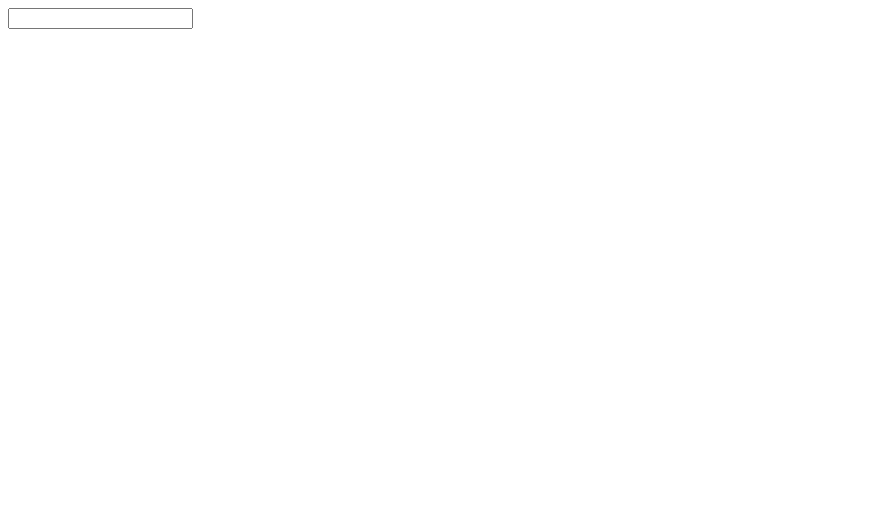
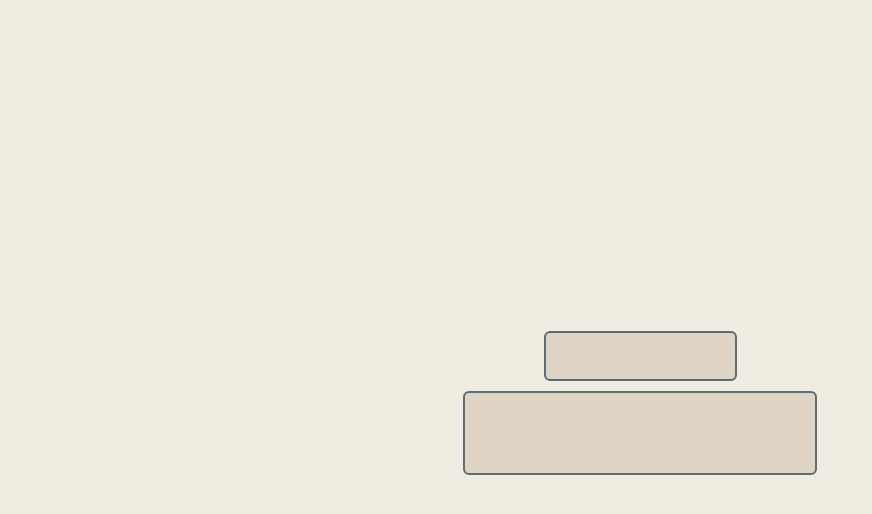
Before and after one commit to OriginalKilljoy/morseCodeTranslator, a plain HTML site: page index.html in a window 1280 px wide. Shown: the whole page, without its empty margins (0-872 px from the left). Drawn offline with Linux system fonts and the light colour scheme.

Commit message:
Some styling

```diff
--- a/controller.js
+++ b/controller.js
@@ -1,11 +1,12 @@
-function translator(valueFromInput){
-    lettersFromInput = valueFromInput.value.toUpperCase();
+function makeTranslation(valueFromInput){
+    lettersFromInput = valueFromInput.toLowerCase();
 
-    for(letter of valueFromInput.value){
-        let singleLetterFromInput = letter;
-        let letterIndex = alphabetArray.indexOf(singleLetterFromInput);
-        letterTranslatedToMorse += morseCodeArray[letterIndex] + " ";
+    for(letter of lettersFromInput){
+
+        let letterIndex = alphabetArray.indexOf(letter);
+        letterTranslatedToMorse += morseCodeArray[letterIndex] + ' ';
     }
-    updateView();
-    letterTranslatedToMorse = " ";
+
+    updateView()
+    letterTranslatedToMorse = ' ';
 }
--- a/index.html
+++ b/index.html
@@ -4,9 +4,10 @@
     <meta charset="UTF-8">
     <meta name="viewport" content="width=device-width, initial-scale=1.0">
     <title>Morsecode translator</title>
+    <link rel="stylesheet" href="style.css">
 </head>
 <body>
-    <div id="output"></div>
+    <div id="app"></div>
     <script src="model.js"></script>
     <script src="controller.js"></script>
     <script src="view.js"></script>
--- a/model.js
+++ b/model.js
@@ -1,6 +1,5 @@
-const outputDiv = document.getElementById('output');
 const morseCodeArray = [ '.-', '-...', '-.-.', '-..', '.', '..-.', '--.', '....', '..', '.---', '-.-', '.-..', '--', '-.', '---', '.--.', '--.-', '.-.', '...', '-', '..-', '...-', '.--', '-..-', '-.--', '--..', ' ', '·−·−', '−−−·', '·−−·−'];
 const alphabetArray = "abcdefghijklmnopqrstuvwxyz æøå";
 
-let lettersFromInput = " ";
-let letterTranslatedToMorse = " ";
+let lettersFromInput = '';
+let letterTranslatedToMorse = '';
--- /dev/null
+++ b/style.css
@@ -0,0 +1,44 @@
+@import url('https://fonts.googleapis.com/css2?family=Merriweather:ital,wght@0,300;0,400;0,700;0,900;1,300;1,400;1,700;1,900&display=swap');
+
+body{
+    display: flex;
+    align-items: center;
+    justify-content: center;
+    background-color: #f0ece2;
+    height: 100vh;
+}
+
+.mainDiv{
+    display: flex;
+    flex-direction: column;
+    justify-content: center;
+    align-items: center;
+    text-align: center;
+    font-family: Merriweather;
+}
+
+
+input{
+    font-size: 14px;
+    border-radius: 6px;
+    line-height: 1.5;
+    padding: 5px 10px;
+    border: 2px solid #596e79;
+    background-color: #dfd3c3;
+    height: 36px;
+    font-family: Merriweather;
+}
+
+.secondaryDiv{
+    display: flex;
+    flex-direction: column;
+    justify-content: center;
+    align-items: center;
+    text-align: center;
+    border: 2px solid #596e79;
+    margin: 10px;
+    height: 80px;
+    width: 350px;
+    background: #dfd3c3;
+    border-radius: 6px;
+}
--- a/view.js
+++ b/view.js
@@ -1,9 +1,13 @@
 updateView()
 
 function updateView(){
-    outputDiv.innerHTML = /*HTML*/`
-    <input type="text" onchange="translator(this)"/>
+    document.getElementById('app').innerHTML = /*HTML*/`
+    <div class="mainDiv">
+    <input type=text onchange="makeTranslation(this.value)"/>
+    <div class="secondaryDiv">
     <div>${lettersFromInput}</div>
     <div>${letterTranslatedToMorse}</div>
+    </div>
+    </div>
     `
 }
```
